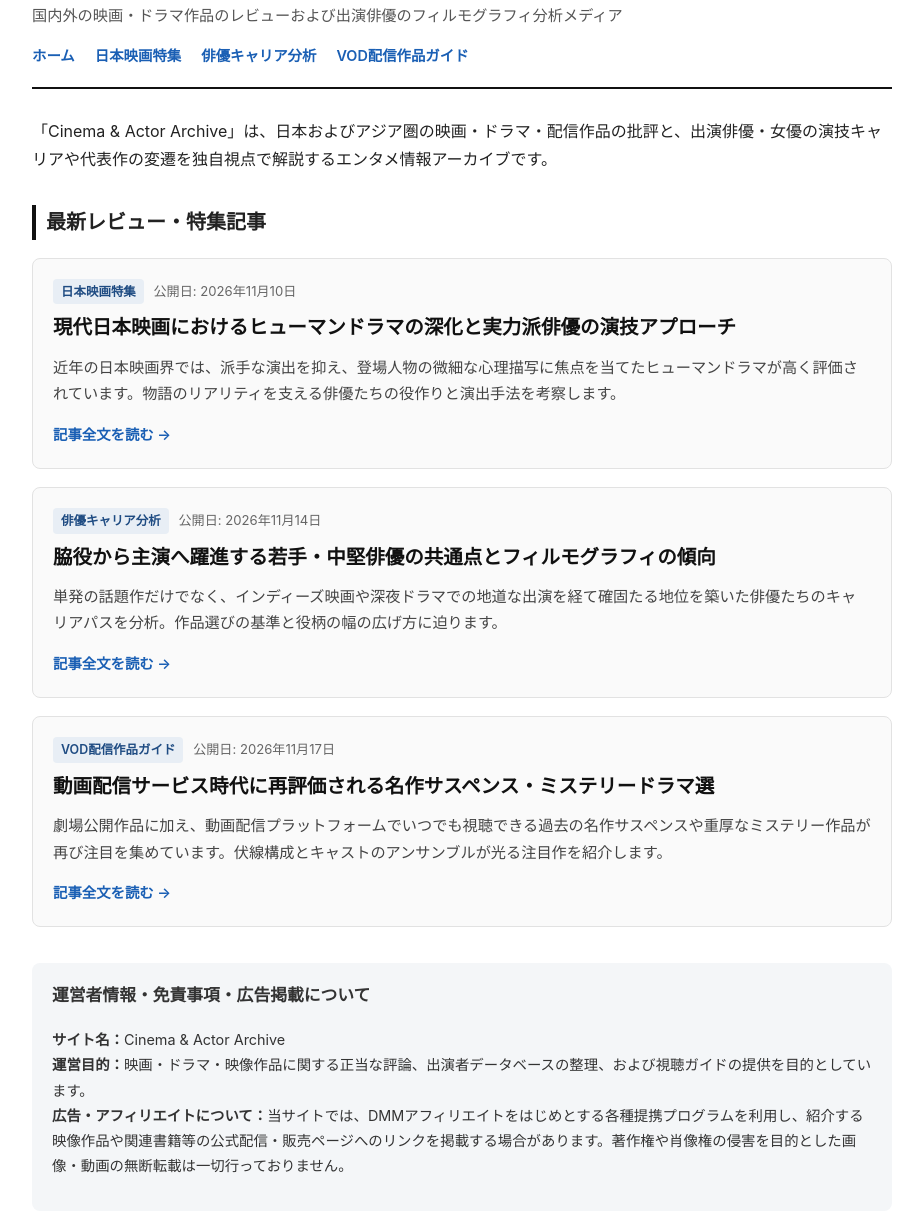
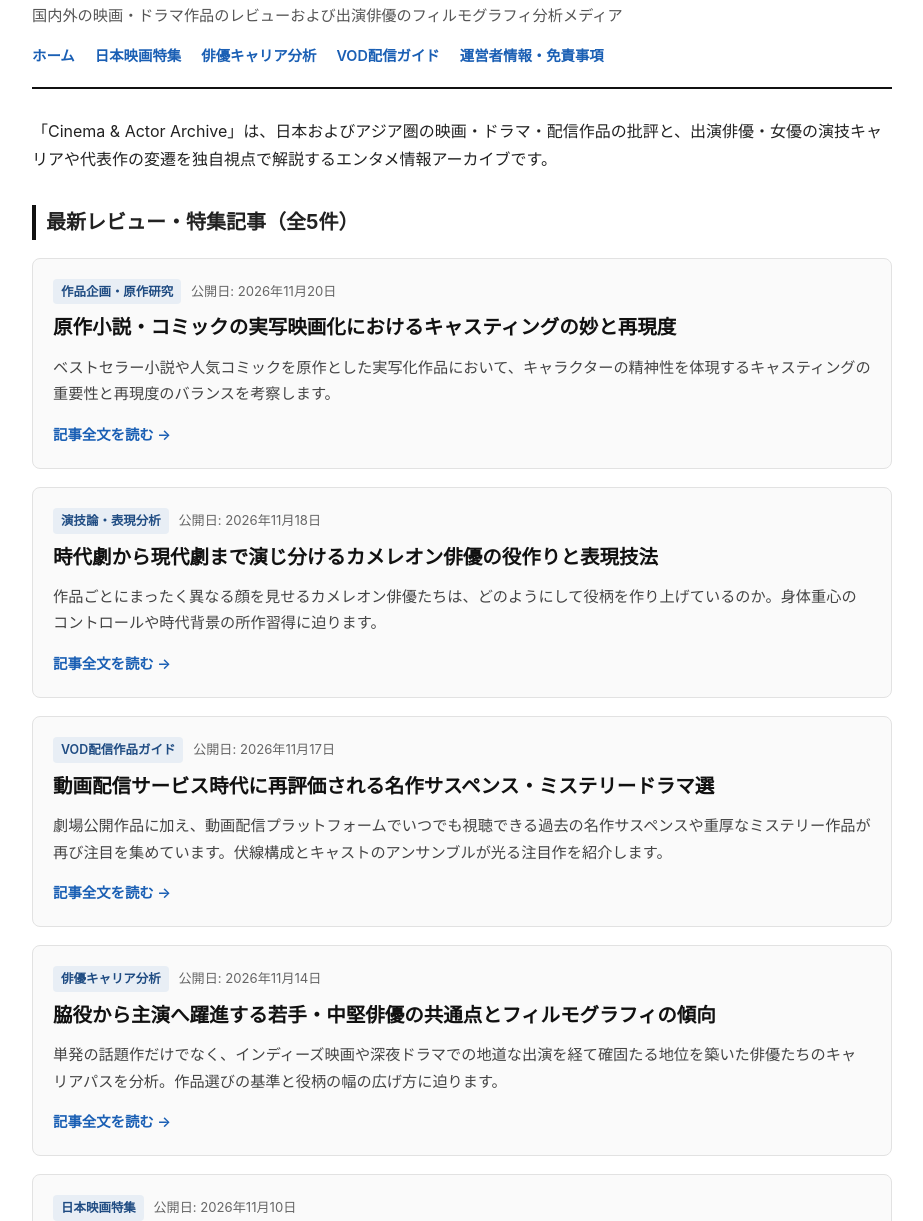
Before and after one commit to daviskim1982/daviskim, a plain HTML site: page index.html in a window 1280 px wide. Shown: the part 79-1300 px from the top of the page, without its empty margins (178-1101 px from the left). Drawn offline with Linux system fonts and the light colour scheme.

Commit message:
Update index.html

```diff
--- a/index.html
+++ b/index.html
@@ -13,8 +13,7 @@
     nav a { color: #1a5fb4; text-decoration: none; margin-right: 16px; font-weight: 600; }
     nav a:hover { text-decoration: underline; }
     .section-title { font-size: 1.25rem; border-left: 4px solid #111; padding-left: 10px; margin: 32px 0 18px 0; }
-    .article-card { border: 1px solid #e2e2e2; border-radius: 8px; padding: 20px; margin-bottom: 18px; background: #fafafa; transition: border-color 0.2s; }
-    .article-card:hover { border-color: #999; }
+    .article-card { border: 1px solid #e2e2e2; border-radius: 8px; padding: 20px; margin-bottom: 18px; background: #fafafa; }
     .meta { font-size: 0.82rem; color: #666; margin-bottom: 6px; }
     .tag { display: inline-block; background: #e8eef5; color: #1e4b82; padding: 2px 8px; border-radius: 4px; font-size: 0.78rem; font-weight: 600; margin-right: 6px; }
     .article-card h2 { margin: 6px 0 10px 0; font-size: 1.22rem; }
@@ -35,20 +34,33 @@
       <a href="index.html">ホーム</a>
       <a href="post1.html">日本映画特集</a>
       <a href="post2.html">俳優キャリア分析</a>
-      <a href="post3.html">VOD配信作品ガイド</a>
+      <a href="post3.html">VOD配信ガイド</a>
+      <a href="about.html">運営者情報・免責事項</a>
     </nav>
   </header>
-
   <main>
     <p>「Cinema & Actor Archive」は、日本およびアジア圏の映画・ドラマ・配信作品の批評と、出演俳優・女優の演技キャリアや代表作の変遷を独自視点で解説するエンタメ情報アーカイブです。</p>
-
-    <h2 class="section-title">最新レビュー・特集記事</h2>
+    <h2 class="section-title">最新レビュー・特集記事（全5件）</h2>
 
     <article class="article-card">
-      <div class="meta"><span class="tag">日本映画特集</span> 公開日: 2026年11月10日</div>
-      <h2><a href="post1.html">現代日本映画におけるヒューマンドラマの深化と実力派俳優の演技アプローチ</a></h2>
-      <p class="excerpt">近年の日本映画界では、派手な演出を抑え、登場人物の微細な心理描写に焦点を当てたヒューマンドラマが高く評価されています。物語のリアリティを支える俳優たちの役作りと演出手法を考察します。</p>
-      <a href="post1.html" class="read-more">記事全文を読む →</a>
+      <div class="meta"><span class="tag">作品企画・原作研究</span> 公開日: 2026年11月20日</div>
+      <h2><a href="post5.html">原作小説・コミックの実写映画化におけるキャスティングの妙と再現度</a></h2>
+      <p class="excerpt">ベストセラー小説や人気コミックを原作とした実写化作品において、キャラクターの精神性を体現するキャスティングの重要性と再現度のバランスを考察します。</p>
+      <a href="post5.html" class="read-more">記事全文を読む →</a>
+    </article>
+
+    <article class="article-card">
+      <div class="meta"><span class="tag">演技論・表現分析</span> 公開日: 2026年11月18日</div>
+      <h2><a href="post4.html">時代劇から現代劇まで演じ分けるカメレオン俳優の役作りと表現技法</a></h2>
+      <p class="excerpt">作品ごとにまったく異なる顔を見せるカメレオン俳優たちは、どのようにして役柄を作り上げているのか。身体重心のコントロールや時代背景の所作習得に迫ります。</p>
+      <a href="post4.html" class="read-more">記事全文を読む →</a>
+    </article>
+
+    <article class="article-card">
+      <div class="meta"><span class="tag">VOD配信作品ガイド</span> 公開日: 2026年11月17日</div>
+      <h2><a href="post3.html">動画配信サービス時代に再評価される名作サスペンス・ミステリードラマ選</a></h2>
+      <p class="excerpt">劇場公開作品に加え、動画配信プラットフォームでいつでも視聴できる過去の名作サスペンスや重厚なミステリー作品が再び注目を集めています。伏線構成とキャストのアンサンブルが光る注目作を紹介します。</p>
+      <a href="post3.html" class="read-more">記事全文を読む →</a>
     </article>
 
     <article class="article-card">
@@ -59,22 +71,19 @@
     </article>
 
     <article class="article-card">
-      <div class="meta"><span class="tag">VOD配信作品ガイド</span> 公開日: 2026年11月17日</div>
-      <h2><a href="post3.html">動画配信サービス時代に再評価される名作サスペンス・ミステリードラマ選</a></h2>
-      <p class="excerpt">劇場公開作品に加え、動画配信プラットフォームでいつでも視聴できる過去の名作サスペンスや重厚なミステリー作品が再び注目を集めています。伏線構成とキャストのアンサンブルが光る注目作を紹介します。</p>
-      <a href="post3.html" class="read-more">記事全文を読む →</a>
+      <div class="meta"><span class="tag">日本映画特集</span> 公開日: 2026年11月10日</div>
+      <h2><a href="post1.html">現代日本映画におけるヒューマンドラマの深化と実力派俳優の演技アプローチ</a></h2>
+      <p class="excerpt">近年の日本映画界では、派手な演出を抑え、登場人物の微細な心理描写に焦点を当てたヒューマンドラマが高く評価されています。物語のリアリティを支える俳優たちの役作りと演出手法を考察します。</p>
+      <a href="post1.html" class="read-more">記事全文を読む →</a>
     </article>
 
     <section class="info-box">
       <h3>運営者情報・免責事項・広告掲載について</h3>
-      <p><strong>サイト名：</strong>Cinema & Actor Archive<br>
+      <p><strong>サイト名：</strong>Cinema & Actor Archive（<a href="about.html">詳細ページはこちら</a>）<br>
       <strong>運営目的：</strong>映画・ドラマ・映像作品に関する正当な評論、出演者データベースの整理、および視聴ガイドの提供を目的としています。<br>
-      <strong>広告・アフィリエイトについて：</strong>当サイトでは、DMMアフィリエイトをはじめとする各種提携プログラムを利用し、紹介する映像作品や関連書籍等の公式配信・販売ページへのリンクを掲載する場合があります。著作権や肖像権の侵害を目的とした画像・動画の無断転載は一切行っておりません。</p>
+      <strong>広告・アフィリエイトについて：</strong>当サイトでは、DMMアフィリエイトをはじめとする各種提携プログラムを利用し、紹介する映像作品や関連書籍等の公式配信・販売ページへのリンクを掲載する場合があります。</p>
     </section>
   </main>
-
-  <footer>
-    &copy; 2026 Cinema & Actor Archive. All Rights Reserved.
-  </footer>
+  <footer>&copy; 2026 Cinema & Actor Archive. All Rights Reserved.</footer>
 </body>
 </html>
```
